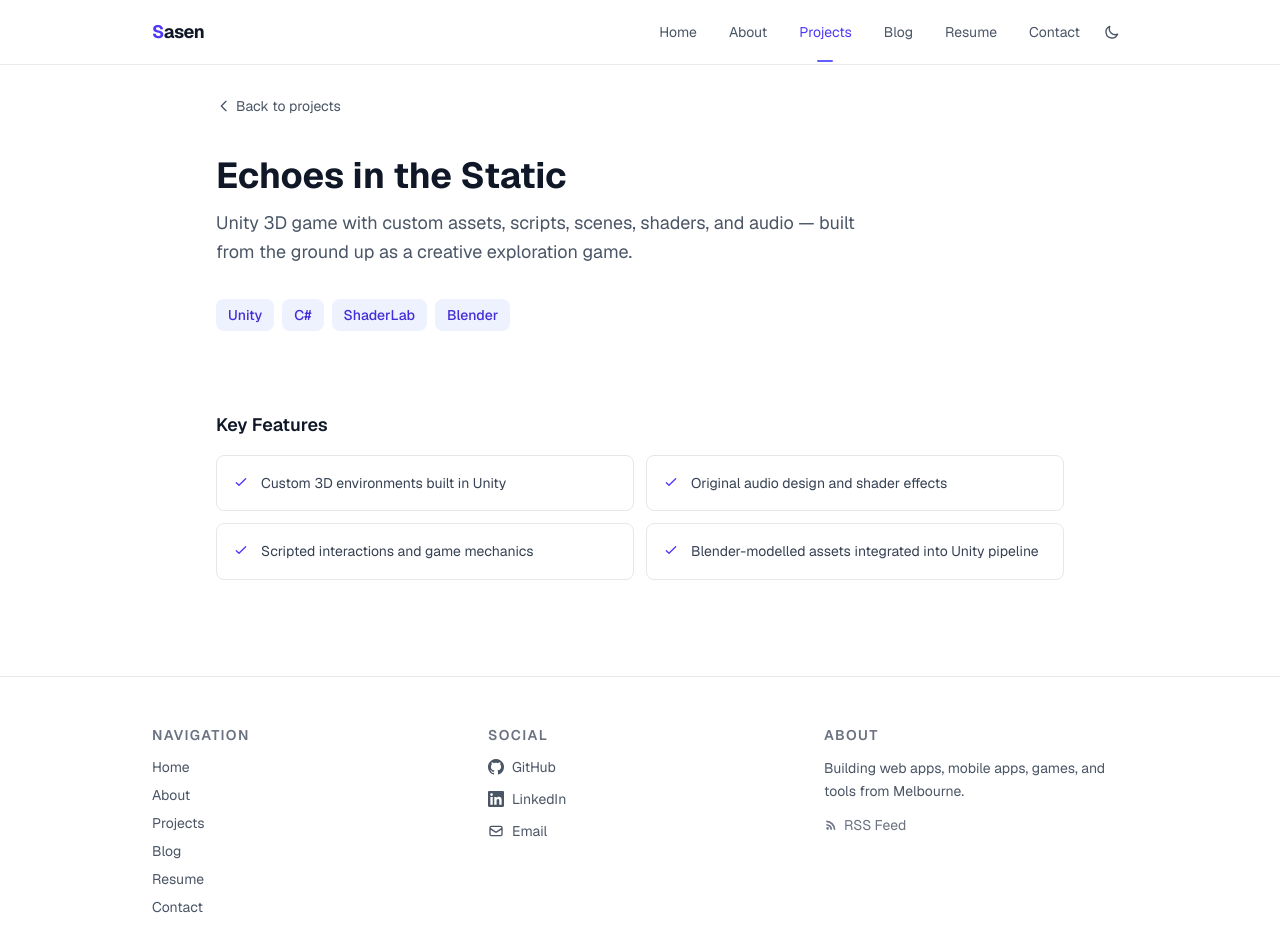
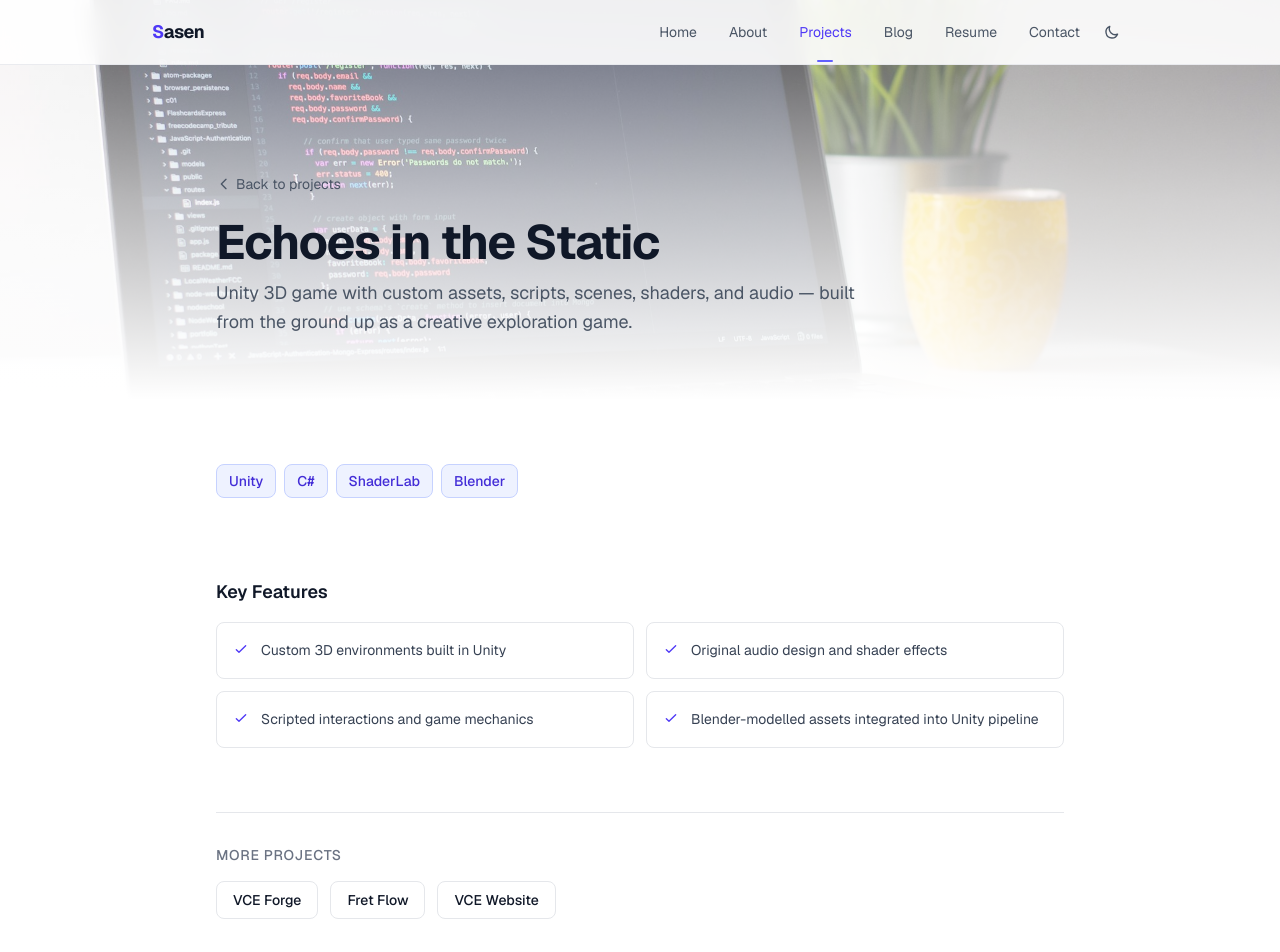
Before and after one commit to Sasen12/personal-site, a Next.js app: page /projects/echoes-in-the-static in a window 1280 px wide. Shown: the top 952 px of the page. Built offline with nearby package versions, Linux system fonts and the light colour scheme.

Commit message:
Project hero banners, home stats, scroll-to-top, 404 refresh

```diff
--- a/src/app/layout.tsx
+++ b/src/app/layout.tsx
@@ -2,6 +2,7 @@ import type { Metadata } from "next"
 import { Geist, Geist_Mono } from "next/font/google"
 import Navbar from "@/components/Navbar"
 import Footer from "@/components/Footer"
+import ScrollToTop from "@/components/ScrollToTop"
 import "./globals.css"
 
 const geistSans = Geist({
@@ -42,6 +43,7 @@ export default function RootLayout({
         <Navbar />
         <main className="flex-1">{children}</main>
         <Footer />
+        <ScrollToTop />
       </body>
     </html>
   )
--- a/src/app/not-found.tsx
+++ b/src/app/not-found.tsx
@@ -2,11 +2,13 @@ import Link from "next/link"
 
 export default function NotFound() {
   return (
-    <div className="mx-auto flex min-h-[50vh] max-w-lg flex-col items-center justify-center px-6 text-center">
-      <span className="mb-4 text-7xl font-bold text-indigo-500">404</span>
-      <h1 className="mb-3 text-2xl font-bold">Page Not Found</h1>
+    <div className="mx-auto flex min-h-[60vh] max-w-lg flex-col items-center justify-center px-6 text-center">
+      <span className="mb-2 text-[8rem] font-black leading-none tracking-tighter text-indigo-500/20 dark:text-indigo-500/10">
+        404
+      </span>
+      <h1 className="mb-3 -mt-6 text-2xl font-bold">Lost in the static?</h1>
       <p className="mb-8 text-gray-600 dark:text-slate-400">
-        This page doesn&apos;t exist or has moved. Maybe check the projects page or the blog?
+        This page doesn&apos;t exist or went offline. Maybe it was never rendered.
       </p>
       <div className="flex gap-4">
         <Link
@@ -21,6 +23,12 @@ export default function NotFound() {
         >
           Projects
         </Link>
+        <Link
+          href="/blog"
+          className="rounded-xl border border-gray-300 px-6 py-3 text-sm font-semibold transition-colors hover:border-indigo-500 hover:text-indigo-600 dark:border-slate-600 dark:hover:border-indigo-400"
+        >
+          Blog
+        </Link>
       </div>
     </div>
   )
--- a/src/app/page.tsx
+++ b/src/app/page.tsx
@@ -60,6 +60,31 @@ export default function Home() {
           </div>
         </div>
       </ParallaxHero>
+
+      <section className="border-y border-gray-200 bg-gray-50/50 dark:border-slate-800 dark:bg-slate-800/30">
+        <div className="mx-auto max-w-5xl px-6 py-16 sm:py-20">
+          <div className="grid grid-cols-2 gap-8 sm:grid-cols-4">
+            {[
+              { label: "Projects", value: projects.length },
+              { label: "Blog Posts", value: getAllPosts().length + 4 },
+              { label: "Tech Stack", value: [...new Set(projects.flatMap((p) => p.tech))].length },
+              { label: "Years Building", value: 3 },
+            ].map((stat, i) => (
+              <AnimatedSection key={stat.label} delay={i * 0.1}>
+                <div className="text-center">
+                  <span className="block text-4xl font-bold tracking-tight text-indigo-600 sm:text-5xl dark:text-indigo-400">
+                    {stat.value}
+                    {stat.label === "Years Building" && <span className="text-2xl sm:text-3xl">+</span>}
+                  </span>
+                  <span className="mt-1 block text-sm text-gray-600 dark:text-slate-400">
+                    {stat.label}
+                  </span>
+                </div>
+              </AnimatedSection>
+            ))}
+          </div>
+        </div>
+      </section>
 
       <div className="mx-auto max-w-5xl space-y-32 px-6 py-28">
         <AnimatedSection>
--- a/src/app/projects/[slug]/page.tsx
+++ b/src/app/projects/[slug]/page.tsx
@@ -2,6 +2,12 @@ import Link from "next/link"
 import { notFound } from "next/navigation"
 import { projects } from "@/data/projects"
 import AnimatedSection from "@/components/AnimatedSection"
+
+const heroImages = [
+  "/images/tech/workspace.jpg",
+  "/images/tech/circuit.jpg",
+  "/images/tech/code.jpg",
+]
 
 export function generateStaticParams() {
   return projects.map((project) => ({ slug: project.slug }))
@@ -14,38 +20,42 @@ export default async function ProjectPage({
 }) {
   const { slug } = await params
   const project = projects.find((p) => p.slug === slug)
-
   if (!project) notFound()
 
+  const heroImage = heroImages[projects.indexOf(project) % heroImages.length]
+
   return (
-    <div className="mx-auto max-w-4xl px-6 py-16 sm:py-24">
-      <AnimatedSection>
+    <div>
+      <section className="relative flex min-h-[40vh] items-end overflow-hidden sm:min-h-[50vh]">
+        <div
+          className="absolute inset-0 bg-cover bg-center"
+          style={{ backgroundImage: `url(${heroImage})` }}
+        />
+        <div className="absolute inset-0 bg-gradient-to-t from-white via-white/70 to-white/30 dark:from-slate-900 dark:via-slate-900/80 dark:to-slate-900/40" />
+        <AnimatedSection className="relative z-10 mx-auto w-full max-w-4xl px-6 pb-10 sm:pb-16">
           <Link
             href="/projects"
-        className="mb-10 inline-flex items-center gap-1 text-sm text-gray-600 transition-colors hover:text-indigo-600 dark:text-slate-400 dark:hover:text-indigo-400"
+            className="mb-6 inline-flex items-center gap-1 text-sm text-gray-600 transition-colors hover:text-indigo-600 dark:text-slate-400 dark:hover:text-indigo-400"
           >
             <svg className="h-4 w-4" fill="none" viewBox="0 0 24 24" stroke="currentColor">
               <path strokeLinecap="round" strokeLinejoin="round" strokeWidth={2} d="M15 19l-7-7 7-7" />
             </svg>
             Back to projects
           </Link>
-      </AnimatedSection>
-
-      <AnimatedSection delay={0.15}>
-      <div className="mb-8">
-        <h1 className="mb-3 text-3xl font-bold sm:text-4xl">{project.title}</h1>
-        <p className="max-w-2xl text-lg leading-relaxed text-gray-600 dark:text-slate-400">
+          <h1 className="text-4xl font-bold tracking-tight sm:text-5xl">{project.title}</h1>
+          <p className="mt-3 max-w-2xl text-lg leading-relaxed text-gray-600 dark:text-slate-400">
             {project.description}
           </p>
-      </div>
         </AnimatedSection>
+      </section>
 
-      <AnimatedSection delay={0.3}>
+      <div className="mx-auto max-w-4xl px-6 py-12 sm:py-16">
+        <AnimatedSection delay={0.15}>
           <div className="mb-8 flex flex-wrap gap-2">
             {project.tech.map((t) => (
               <span
                 key={t}
-            className="rounded-lg bg-indigo-50 px-3 py-1.5 text-sm font-medium text-indigo-700 dark:bg-indigo-900/30 dark:text-indigo-300"
+                className="rounded-lg border border-indigo-200 bg-indigo-50 px-3 py-1.5 text-sm font-medium text-indigo-700 dark:border-indigo-800 dark:bg-indigo-900/30 dark:text-indigo-300"
               >
                 {t}
               </span>
@@ -53,7 +63,7 @@ export default async function ProjectPage({
           </div>
         </AnimatedSection>
 
-      <AnimatedSection delay={0.4}>
+        <AnimatedSection delay={0.25}>
           <div className="mb-12 flex flex-wrap gap-4">
             {project.link && (
               <a
@@ -73,15 +83,15 @@ export default async function ProjectPage({
                 rel="noopener noreferrer"
                 className="inline-flex items-center gap-2 rounded-xl border border-gray-300 px-5 py-2.5 text-sm font-medium transition-all hover:border-indigo-300 hover:text-indigo-600 dark:border-slate-600 dark:hover:border-indigo-600 dark:hover:text-indigo-400"
               >
+                <svg className="h-4 w-4" fill="currentColor" viewBox="0 0 24 24"><path d="M12 0C5.37 0 0 5.37 0 12c0 5.31 3.435 9.795 8.205 11.385.6.105.825-.255.825-.57 0-.285-.015-1.23-.015-2.235-3.015.555-3.795-.735-4.035-1.41-.135-.345-.72-1.41-1.23-1.695-.42-.225-1.02-.78-.015-.795.945-.015 1.62.87 1.845 1.23 1.08 1.815 2.805 1.305 3.495.99.105-.78.42-1.305.765-1.605-2.67-.3-5.46-1.335-5.46-5.925 0-1.305.465-2.385 1.23-3.225-.12-.3-.54-1.53.12-3.18 0 0 1.005-.315 3.3 1.23.96-.27 1.98-.405 3-.405s2.04.135 3 .405c2.295-1.56 3.3-1.23 3.3-1.23.66 1.65.24 2.88.12 3.18.765.84 1.23 1.905 1.23 3.225 0 4.605-2.805 5.625-5.475 5.925.435.375.81 1.095.81 2.22 0 1.605-.015 2.895-.015 3.3 0 .315.225.69.825.57A12.02 12.02 0 0024 12c0-6.63-5.37-12-12-12z" /></svg>
                 Source Code
-            <svg className="h-4 w-4" fill="none" viewBox="0 0 24 24" stroke="currentColor"><path strokeLinecap="round" strokeLinejoin="round" strokeWidth={2} d="M10 6H6a2 2 0 00-2 2v10a2 2 0 002 2h10a2 2 0 002-2v-4M14 4h6m0 0v6m0-6L10 14" /></svg>
               </a>
             )}
           </div>
         </AnimatedSection>
 
         {project.details && (
-      <AnimatedSection delay={0.5}>
+          <AnimatedSection delay={0.35}>
             <div className="mb-12 rounded-xl border border-gray-200 bg-gray-50 p-6 dark:border-slate-700 dark:bg-slate-800">
               <h2 className="mb-3 text-lg font-semibold">About</h2>
               <p className="leading-relaxed text-gray-600 dark:text-slate-400">{project.details}</p>
@@ -90,7 +100,7 @@ export default async function ProjectPage({
         )}
 
         {project.features && project.features.length > 0 && (
-      <AnimatedSection delay={0.6}>
+          <AnimatedSection delay={0.45}>
             <div>
               <h2 className="mb-4 text-lg font-semibold">Key Features</h2>
               <div className="grid gap-3 sm:grid-cols-2">
@@ -111,6 +121,26 @@ export default async function ProjectPage({
             </div>
           </AnimatedSection>
         )}
+
+        <AnimatedSection delay={0.55}>
+          <div className="mt-16 border-t border-gray-200 pt-8 dark:border-slate-700">
+            <h3 className="mb-4 text-sm font-medium uppercase tracking-wider text-gray-500 dark:text-slate-500">
+              More Projects
+            </h3>
+            <div className="flex flex-wrap gap-3">
+              {projects.filter((p) => p.slug !== project.slug).slice(0, 3).map((p) => (
+                <Link
+                  key={p.slug}
+                  href={`/projects/${p.slug}`}
+                  className="rounded-lg border border-gray-200 px-4 py-2 text-sm font-medium transition-colors hover:border-indigo-300 hover:text-indigo-600 dark:border-slate-700 dark:hover:border-indigo-600 dark:hover:text-indigo-400"
+                >
+                  {p.title}
+                </Link>
+              ))}
+            </div>
+          </div>
+        </AnimatedSection>
+      </div>
     </div>
   )
 }
--- /dev/null
+++ b/src/components/ScrollToTop.tsx
@@ -0,0 +1,27 @@
+"use client"
+
+import { useEffect, useState } from "react"
+
+export default function ScrollToTop() {
+  const [visible, setVisible] = useState(false)
+
+  useEffect(() => {
+    const onScroll = () => setVisible(window.scrollY > 400)
+    window.addEventListener("scroll", onScroll, { passive: true })
+    return () => window.removeEventListener("scroll", onScroll)
+  }, [])
+
+  return (
+    <button
+      onClick={() => window.scrollTo({ top: 0, behavior: "smooth" })}
+      aria-label="Scroll to top"
+      className={`fixed bottom-6 right-6 z-50 flex h-11 w-11 items-center justify-center rounded-full border border-gray-200 bg-white text-gray-700 shadow-lg transition-all duration-300 hover:border-indigo-400 hover:text-indigo-600 dark:border-slate-600 dark:bg-slate-800 dark:text-slate-300 dark:hover:border-indigo-500 dark:hover:text-indigo-400 ${
+        visible ? "translate-y-0 opacity-100" : "translate-y-4 opacity-0 pointer-events-none"
+      }`}
+    >
+      <svg className="h-5 w-5" fill="none" viewBox="0 0 24 24" stroke="currentColor">
+        <path strokeLinecap="round" strokeLinejoin="round" strokeWidth={2} d="M5 15l7-7 7 7" />
+      </svg>
+    </button>
+  )
+}
```
Lines whose indentation alone changed are shown as unchanged.
